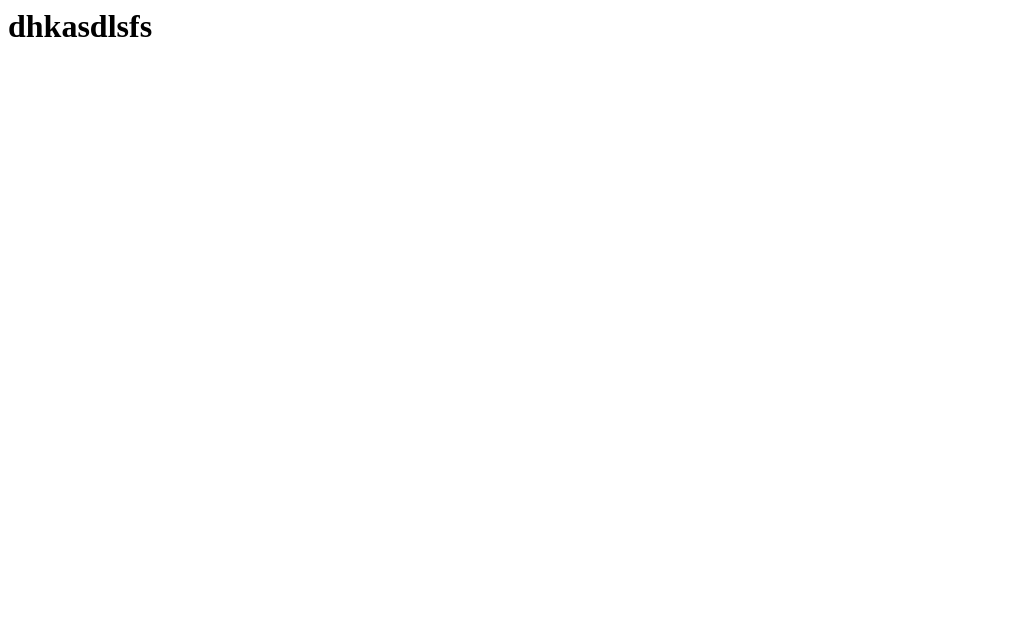
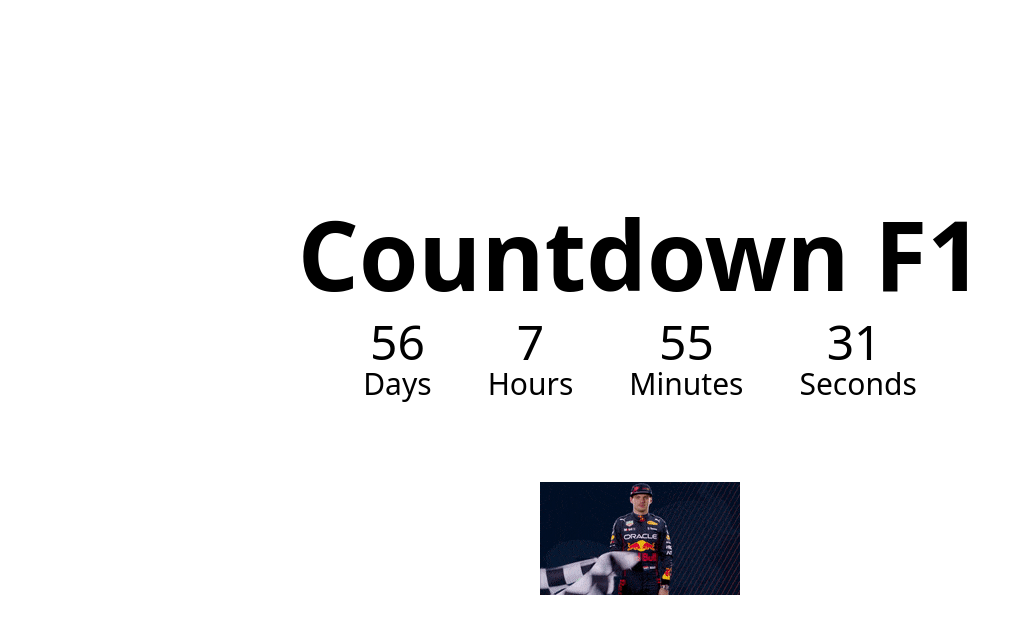
Before and after one commit to Villarley/Counters, a plain HTML site: page index.html in a window 1280 px wide. Shown: the whole page, without its empty margins (0-1021 px from the left). Drawn offline with nearby package versions, Linux system fonts and the light colour scheme.

Commit message:
Adding the JS and the gif

```diff
--- a/index.html
+++ b/index.html
@@ -1 +1,36 @@
-<h1>dhkasdlsfs</h1>
+<!DOCTYPE html>
+<html lang="en">
+<head>
+    <meta charset="UTF-8">
+    <meta name="viewport" content="width=device-width, initial-scale=1.0">
+    <title>Countdown Timer</title>
+    <link href="https://cdn.jsdelivr.net/npm/tailwindcss@2.2.19/dist/tailwind.min.css" rel="stylesheet">
+</head>
+<body>
+    <div class="container flex flex-col h-screen justify-center items-center text-center">
+        <h1 class="text-8xl font-bold mb-4">Countdown F1</h1>
+        <div id="countdown" class="flex gap-12 text-3xl">
+            <div class="flex flex-col">
+                <p id="days" class="inline-block mr-2 text-5xl"></p>
+                <span class="inline-block mr-2">Days</span>
+            </div>
+            <div class="flex flex-col">
+                <p id="hours" class="inline-block mr-2 text-5xl"></p>
+                <span class="inline-block mr-2">Hours</span>
+            </div>
+            <div class="flex flex-col">
+                <p id="minutes" class="inline-block mr-2 text-5xl"></p>
+                <span class="inline-block mr-2">Minutes</span>
+            </div>
+            <div class="flex flex-col">
+                <p id="seconds" class="inline-block mr-2 text-5xl"></p>
+                <span class="inline-block">Seconds</span>
+            </div>
+        </div>
+        <div class="flex justify-center mt-20 ">
+            <img height="200" width="200" src="200w.gif" alt="">
+        </div>
+    </div>
+    <script src="script.js"></script>
+</body>
+</html>
--- /dev/null
+++ b/script.js
@@ -0,0 +1,34 @@
+// Function to calculate the difference between two dates
+function calculateDifference(futureDate) {
+    const now = new Date();
+    const difference = futureDate - now;
+
+    const days = Math.floor(difference / (1000 * 60 * 60 * 24));
+    const hours = Math.floor((difference % (1000 * 60 * 60 * 24)) / (1000 * 60 * 60));
+    const minutes = Math.floor((difference % (1000 * 60 * 60)) / (1000 * 60));
+    const seconds = Math.floor((difference % (1000 * 60)) / 1000);
+
+    return { days, hours, minutes, seconds };
+}
+
+// Function to update the countdown in the interface
+function updateCountdown() {
+    const futureDate = new Date('2024-06-08T00:00:00'); // Future date for the countdown
+    const difference = calculateDifference(futureDate);
+
+    const daysElement = document.getElementById('days');
+    const hoursElement = document.getElementById('hours');
+    const minutesElement = document.getElementById('minutes');
+    const secondsElement = document.getElementById('seconds');
+
+    daysElement.textContent = difference.days;
+    hoursElement.textContent = difference.hours;
+    minutesElement.textContent = difference.minutes;
+    secondsElement.textContent = difference.seconds;
+}
+
+// Update the countdown every second
+setInterval(updateCountdown, 1000);
+
+// Update the countdown initially
+updateCountdown();
```
Also changed, not shown: 200w.gif (added).
